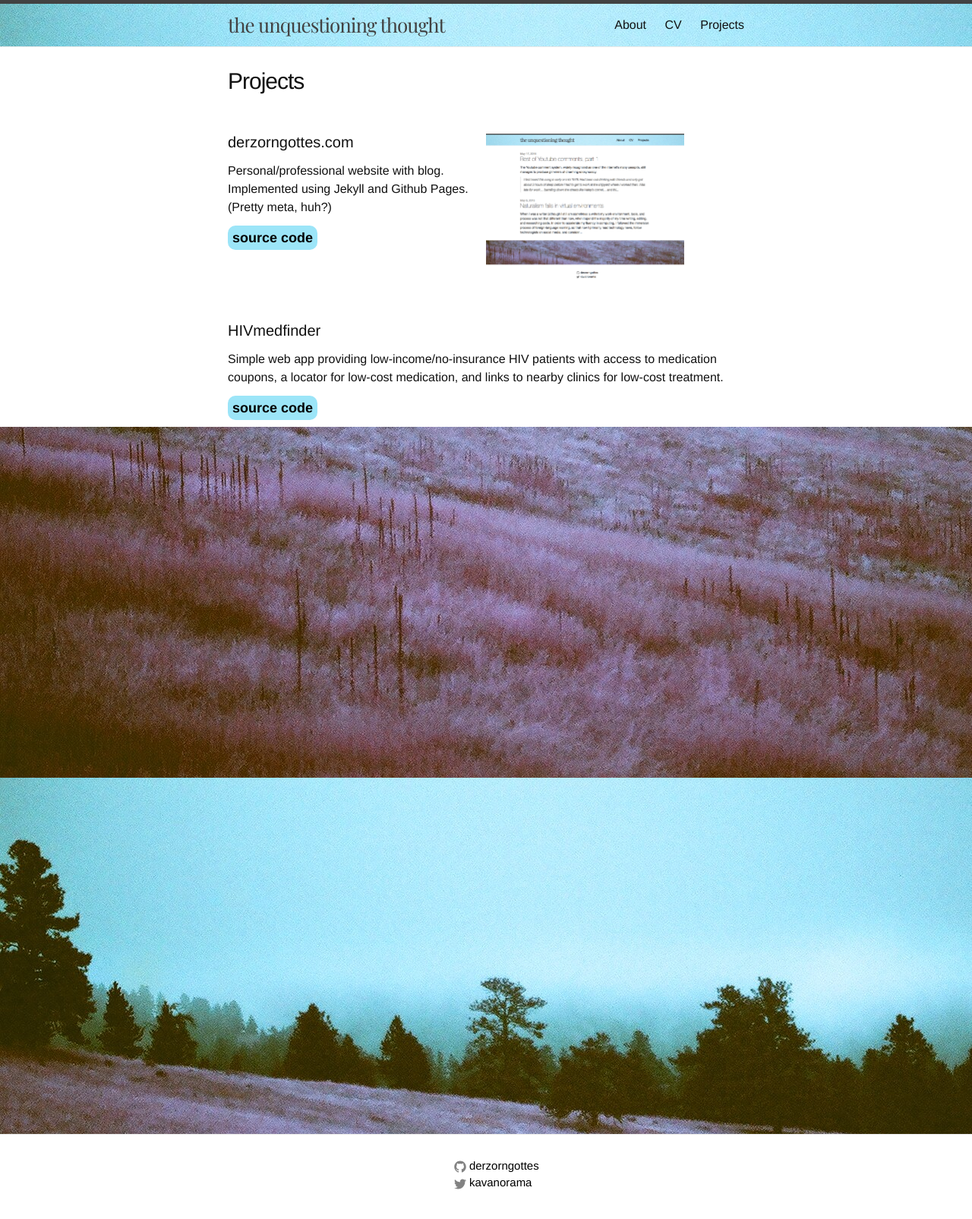
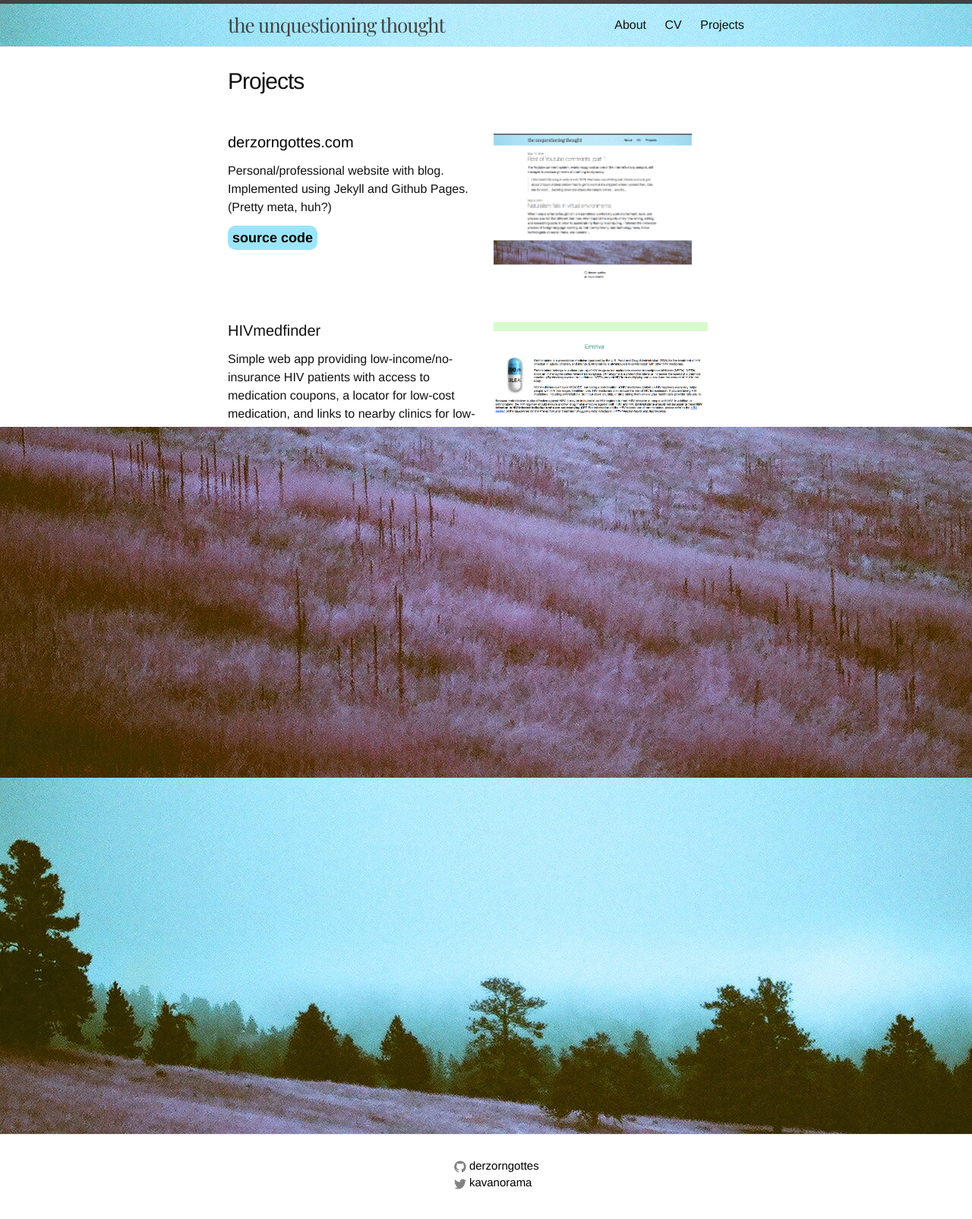
Before and after one commit to derzorngottes/deprecated-personal-site, a Jekyll site: the page built from projects.md, in a window 1280 px wide. Shown: the top 1605 px of the page at 76% size. Built offline with Jekyll 4.4.1, drawn with Linux system fonts in a browser that asks for light colours.

Commit message:
Add project images

```diff
--- a/css/main.scss
+++ b/css/main.scss
@@ -54,12 +54,17 @@ $on-laptop:        800px;
 .projectDiv {
   display: block;
   clear: both;
+  margin-bottom: 30px;
 }
 
 .projectInfo, .projectImg {
   display: inline-block;
   float: left;
   width: 50%;
+}
+
+.projectImg {
+  padding-left: 10px;
 }
 
 // Use media queries like this:
--- a/projects.md
+++ b/projects.md
@@ -7,12 +7,13 @@ permalink: /projects/
 <div class='projectDiv'>
   <br>
   <div class='projectInfo'>
-    <h4>derzorngottes.com</h4>
+    <h4><a href='http://www.derzorngottes.com'>derzorngottes.com</a></h4>
 
     <p>Personal/professional website with blog. Implemented using Jekyll and Github Pages. (Pretty meta, huh?)</p>
 
     <span class='githubBtn'><a href='https://github.com/derzorngottes/derzorngottes.github.io'>source code</a></span>
   </div>
+
   <div class='projectImg'>
     <img src='../assets/projectimgs/dzg-site.png' height='200'/>
   </div>
@@ -20,22 +21,28 @@ permalink: /projects/
 
 <div class='projectDiv'>
   <br><br>
+  <div class='projectInfo'>
+    <h4>HIVmedfinder</h4>
 
-  <h4>HIVmedfinder</h4>
+    <p>Simple web app providing low-income/no-insurance HIV patients with access to medication coupons, a locator for low-cost medication, and links to nearby clinics for low-cost treatment.</p>
 
-  <p>Simple web app providing low-income/no-insurance HIV patients with access to medication coupons, a locator for low-cost medication, and links to nearby clinics for low-cost treatment.</p>
+    <span class='githubBtn'><a href='https://github.com/derzorngottes/hivmedguide'>source code</a></span>
+  </div>
 
-  <span class='githubBtn'><a href='https://github.com/derzorngottes/hivmedguide'>source code</a></span>
+  <div class='projectImg'>
+    <img src='../assets/projectimgs/hivmedfinder.png' height='200'/>
+  </div>
 </div>
 
 <div class='projectDiv'>
-  <br><br>
+  <br><br><br>
+  <div>
+    <h4>Library Lookup</h4>
 
-  <h4>Library Lookup</h4>
+    <p>A library system for programming reference guides in which users can view, add, edit and delete metadata for books and authors. Implemented in Node.js using Express, PostgreSQL and Knex.</p>
 
-  <p>A library system for programming reference guides in which users can view, add, edit and delete metadata for books and authors. Implemented in Node.js using Express, PostgreSQL and Knex.</p>
-
-  <span class='githubBtn'><img src='../assets/githublogo.png' height='20'><a href='https://github.com/derzorngottes/library_lookup'> source code</a></span>
+    <span class='githubBtn'><img src='../assets/githublogo.png' height='20'><a href='https://github.com/derzorngottes/library_lookup'> source code</a></span>
+  </div>
 </div>
 
 <div class='projectDiv'>
```
Also changed, not shown: assets/projectimgs/hivmedfinder.png (added).
